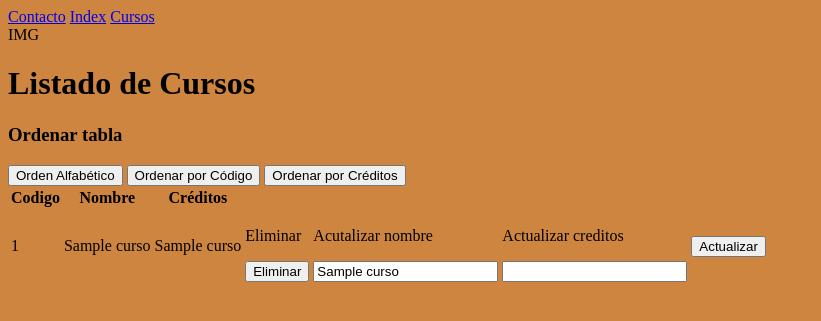
After one commit to rogerio14698/FlaskTutorial, a Flask app: template app/templates/cursos.html in a window 1280 px wide. The commit adds this page. Shown: the top 321 px of the page, without its empty margins (0-821 px from the left). Run offline with Flask 3, Linux system fonts and the light colour scheme; the template is opened without the code that fills it: most values are stand-ins (such as "Sample title", 1, 10 or a date in 2020); some libraries are stand-ins or nearby versions.

Commit message:
Añadir metodos de eliminar y actualizar

```diff
--- a/app/app.py
+++ b/app/app.py
@@ -4,7 +4,7 @@ from flask_mysqldb import MySQL
 app = Flask(__name__)
 
 #Conexion a MySQL
-app.config['MYSQL_HOSTER'] = 'localhost'
+app.config['MYSQL_HOST'] = 'localhost'
 app.config['MYSQL_USER'] = 'root' #usuario defecto de xamp
 app.config['MYSQL_PASSWORD'] = ''
 app.config['MYSQL_DB'] = 'abaco'
@@ -50,6 +50,58 @@ def query_string():
     print(request.args.get('param2'))
     return "Ok"
 
+@app.route('/cursos_html')
+def cursos_html():
+    data={}
+    try:
+        orden = request.args.get('order', default='nombre')
+        columnas_validas = ['codigo', 'nombre', 'creditos']
+
+        #evitar inyecciones SQL asegurnado que solo se usen columnas válidas
+        if orden not in columnas_validas:
+            orden = 'nombre'
+
+        cursor = conexcion.connection.cursor()
+        sql=f"SELECT codigo, nombre, creditos FROM curso ORDER BY {orden} ASC"
+        cursor.execute(sql)
+        cursos = cursor.fetchall()
+        return render_template('cursos.html', cursos=cursos, titulo='Listado de Cursos')
+    except Exception as ex:
+        print("ERROR:", str(ex))
+        data['mensaje'] = 'Error...'
+    return (data)
+
+#Eliminar por su codigo
+@app.route('/eliminar_curso/<int:codigo>', methods=['POST'])
+def eliminar_curso(codigo):
+
+    try:
+        cursor = conexcion.connection.cursor()
+        sql = "DELETE FROM curso WHERE codigo = %s"
+        cursor.execute(sql,(codigo,))
+        conexcion.connection.commit()
+        return redirect(url_for('cursos_html'))
+    except Exception as ex:
+        print("ERROR:", str(ex))
+        return render_template('error_html.html', error=str(ex))
+#Actualizar valores
+@app.route('/actualizar_curso/<int:codigo>', methods=['POST'])
+def actualizar_curso(codigo):
+    try:
+        nombre = request.form['nombre']
+        creditos = request.form['creditos']
+
+        cursor = conexcion.connection.cursor()
+        sql = "UPDATE curso SET nombre = %s, creditos = %s WHERE codigo = %s"
+        cursor.execute(sql, (nombre, creditos, codigo))
+        conexcion.connection.commit()
+
+        return redirect(url_for('cursos_html'))
+
+    except Exception as ex:
+        print("ERROR:", ex)
+        return render_template('error_html.html', error=str(ex))
+
 @app.route('/cursos')
 def listar_cursos():
     data={}
@@ -61,7 +113,6 @@ def listar_cursos():
         #print(cursos)
         data['cursos'] = cursos
         data['mensaje'] = 'Exito'
-
 
     except Exception as ex:
         data['mensaje'] = 'Error...'
--- /dev/null
+++ b/app/templates/cursos.html
@@ -0,0 +1,58 @@
+{% extends './layout.html' %}
+{% block title %} {{ titulo }} {% endblock %}
+
+{% block body %}
+<h1>Listado de Cursos</h1>
+<section>
+    <h3>Ordenar tabla</h3>
+    <form method="get" action="{{ url_for('cursos_html') }}">
+        <button type="submit" name="order" value="nombre">Orden Alfabético</button>
+        <button type="submit" name="order" value="codigo">Ordenar por Código</button>
+        <button type="submit" name="order" value="creditos">Ordenar por Créditos</button>
+    </form>
+
+
+</section>
+<table>
+    <thead>
+        <tr>
+            <th>Codigo</th>
+            <th>Nombre</th>
+            <th>Créditos</th>
+        </tr>
+    </thead>
+    <tbody>
+        {% for curso in cursos %}
+        <tr>
+            <td>{{curso[0]}}</td> <!--Codigo-->
+            <td>{{curso[1]}}</td> <!--Nombre-->
+            <td>{{curso[2]}}</td> <!--Créditos-->
+            <td>
+                <!--Tiene que estar dentro del bucle for-->
+                <p>Eliminar</p>
+                <form action="{{url_for('eliminar_curso', codigo=curso[0]) }}" method="post"
+                    onsubmit="return confirm('¿Seguro que quieres eliminar este curso?')">
+                    <button type="submit">Eliminar</button>
+
+                </form>
+            </td>
+            <td>
+                <p>Acutalizar nombre</p>
+                <form action="{{url_for('actualizar_curso', codigo=curso[0]) }}" method="post">
+                    <input type="text" name="nombre" value="{{ curso[1] }}" required>
+            </td>
+            <td>
+                <p>Actualizar creditos</p>
+                <input type="number" name="creditos" value="{{ curso[2] }}" required>
+            </td>
+            <td>
+                <button type="submit">Actualizar</button>
+            </td>
+            </form>
+        </tr>
+        {% endfor %}
+    </tbody>
+</table>
+
+
+{% endblock %}
--- a/app/templates/layout.html
+++ b/app/templates/layout.html
@@ -10,8 +10,19 @@
 </head>
 
 <body>
-    {% block body %}
-    {% endblock %}
+
+    <header>
+        <div class="nav">
+            <a href="{{ url_for('contacto', nombre='Invitado', edad=20) }}">Contacto</a>
+            <a href="{{ url_for('index') }}">Index</a>
+            <a href="{{ url_for('cursos_html') }}">Cursos</a>
+        </div>
+        <div class="logo">IMG</div>
+    </header>
+    <main>
+        {% block body %}
+        {% endblock %}
+    </main>
 
 
     <script src="{{ url_for('static', filename='js/layout.js') }}"></script>
```
